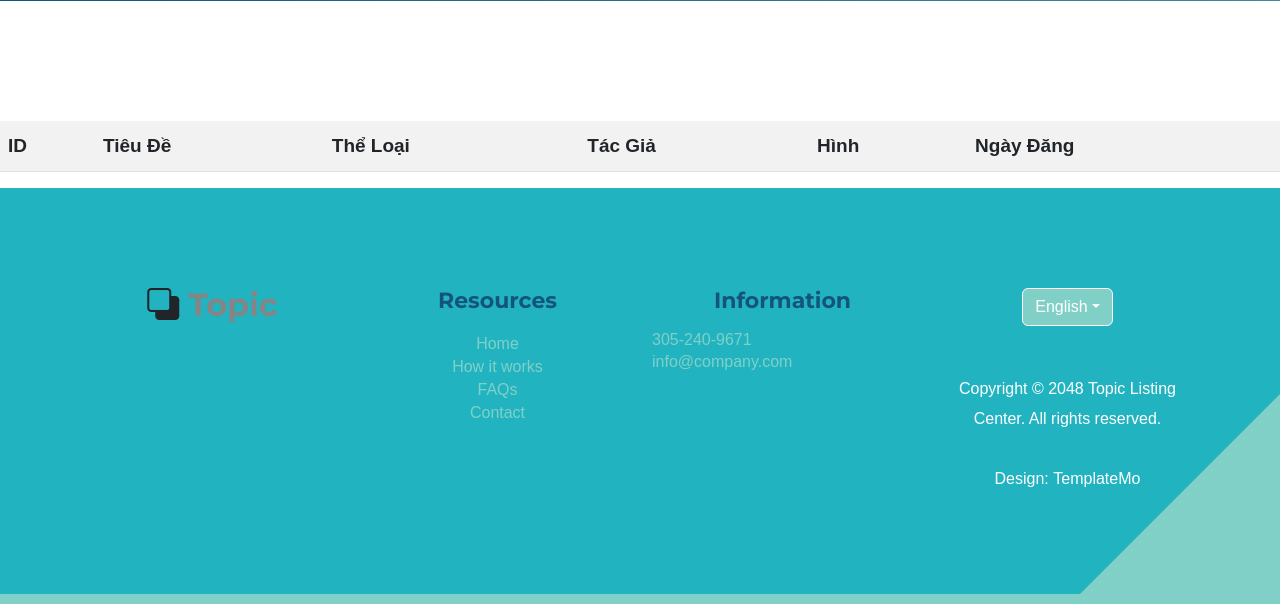
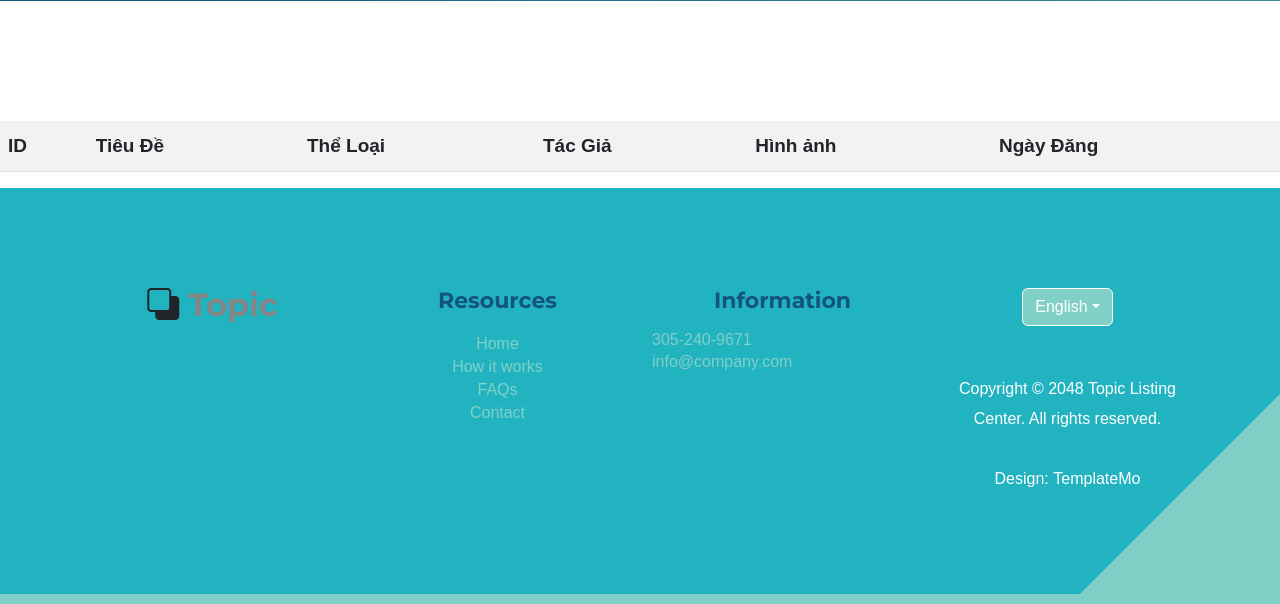
Before and after one commit to hunghung2003/docbao_semi, a Symfony app: template templates/home/index.html.twig in a window 1280 px wide. Shown: the part 702-1306 px from the top of the page. Run offline with Twig, Linux system fonts and the light colour scheme; the template is opened without the code that fills it, so the values that code supplies are empty; some libraries are stand-ins or nearby versions.

Commit message:
Update
Databasa

```diff
--- a/templates/home/index.html.twig
+++ b/templates/home/index.html.twig
@@ -18,7 +18,7 @@
                 <th>Tiêu Đề</th>
                 <th>Thể Loại</th>
                 <th>Tác Giả</th>
-                <th>Hình</th>
+                <th>Hình ảnh</th>
                 <th>Ngày Đăng</th>
 
             </tr>
```
